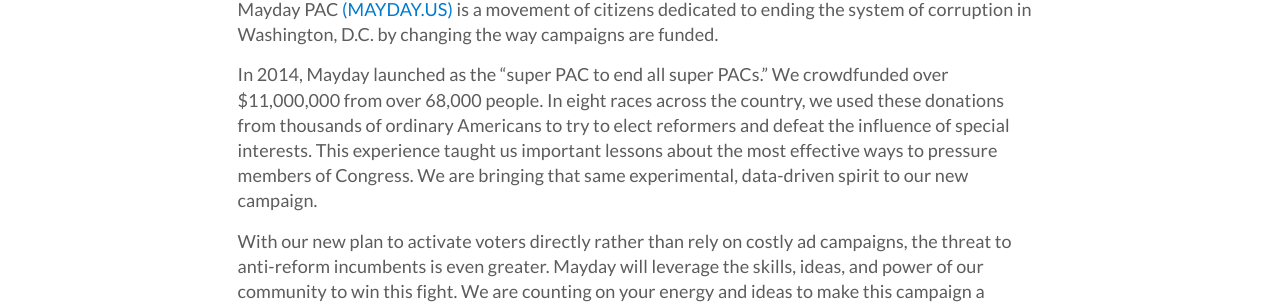
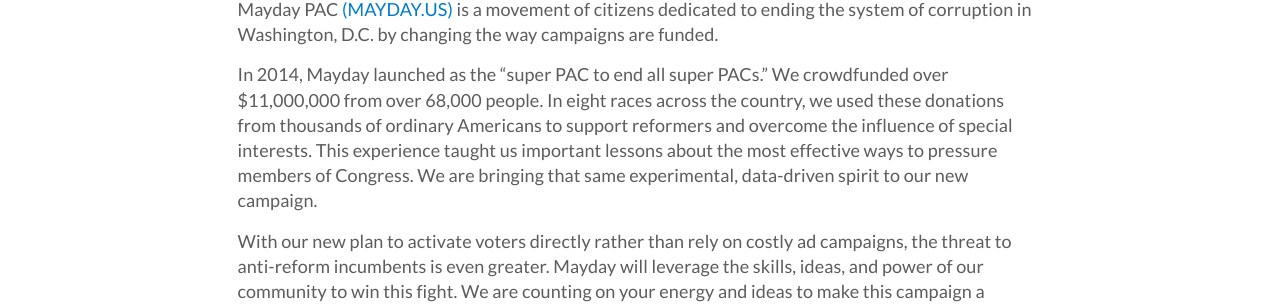
Before and after one commit to MayOneUS/mayday-2.0-frontend, a Jekyll site: the page built from about_us.html, in a window 1280 px wide. Shown: the part 247-554 px from the top of the page. Built offline with Jekyll 4.4.1, drawn with Linux system fonts in a browser that asks for light colours; nearby versions of some CDN libraries; some web fonts are replaced.

Commit message:
update copy

```diff
--- a/_includes/donate_page.html
+++ b/_includes/donate_page.html
@@ -85,8 +85,8 @@
 {% else %}
         <h1>Donate</h1>
 {% endif %}
-        <p>Help us reduce the influence of money in politics and elect a Congress committed to fundamental reform by 2016</p>
-        <p>Be part of the movement to restore our democracy. Mayday is built on the idea that harnessing the full strength of our community will make reform possible.</p>
+        <p>Be part of the movement to restore our democracy.</p>
+        <p>Mayday is built on the idea that harnessing the full strength of our community will make reform possible.</p>
         <p>Systemic corruption has broken our government and is preventing progress on every issue that matters. The only reason it doesn't change is because we believe it can't.</p>
       </div>
       <div class="col-sm-8 col-md-6 col-lg-5">
--- a/about_us.html
+++ b/about_us.html
@@ -12,7 +12,7 @@
           Mayday PAC <a href="http://mayday.us/">(MAYDAY.US)</a> is a movement of citizens dedicated to ending the system of corruption in Washington, D.C. by changing the way campaigns are funded.
         </p>
         <p>
-          In 2014, Mayday launched as the “super PAC to end all super PACs.” We crowdfunded over $11,000,000 from over 68,000 people. In eight races across the country, we used these donations from thousands of ordinary Americans to try to elect reformers and defeat the influence of special interests. This experience taught us important lessons about the most effective ways to pressure members of Congress. We are bringing that same experimental, data-driven spirit to our new campaign.
+          In 2014, Mayday launched as the “super PAC to end all super PACs.” We crowdfunded over $11,000,000 from over 68,000 people. In eight races across the country, we used these donations from thousands of ordinary Americans to support reformers and overcome the influence of special interests. This experience taught us important lessons about the most effective ways to pressure members of Congress. We are bringing that same experimental, data-driven spirit to our new campaign.
         </p>
         <p>
           With our new plan to activate voters directly rather than rely on costly ad campaigns, the threat to anti-reform incumbents is even greater. Mayday will leverage the skills, ideas, and power of our community to win this fight. We are counting on your energy and ideas to make this campaign a success, so please get involved and <a href="/">take action to pass reform</a>.
--- a/index.html
+++ b/index.html
@@ -60,7 +60,8 @@
     <div class="container gutter-justphone homepage-panel-body">
       <div class="col-md-10 col-xs-12">
         <h2>Our techniques are experimental</h2>
-        <p>As our campaign evolves, we’ll measure results. We’ll double-down on what works and let go of what doesn’t. We’ll get smarter as we go. Our data-driven campaign has no place for ideological blinders. Mayday is in it to win it.</p>
+        <p>As our campaign evolves, we’ll measure results. We’ll double-down on what works and let go of what doesn’t. We’ll get smarter as we go.</p>
+        <p>Our data-driven campaign has no place for ideological blinders. Mayday is in it to win it.</p>
       </div>
     </div>
   </div>
```
